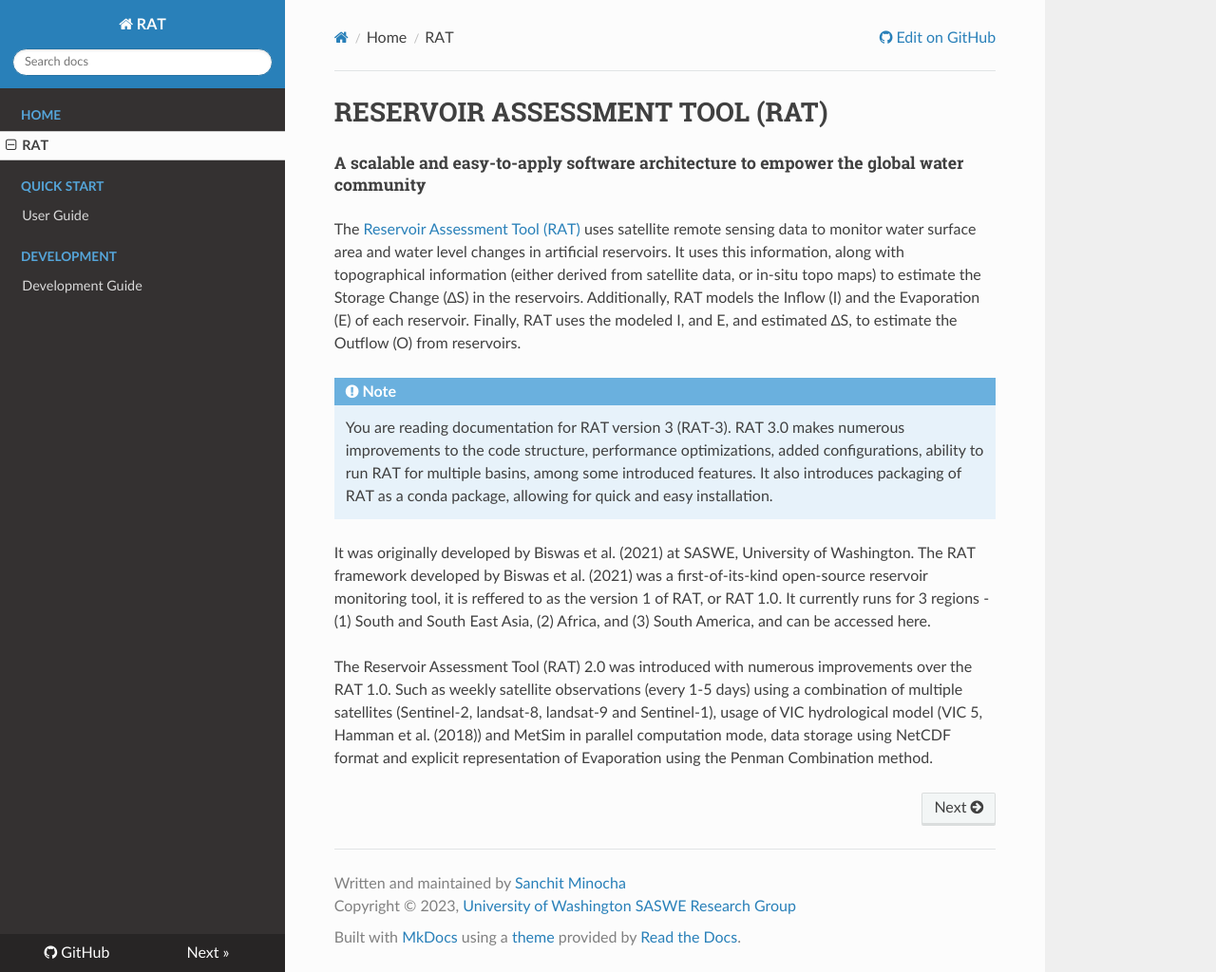
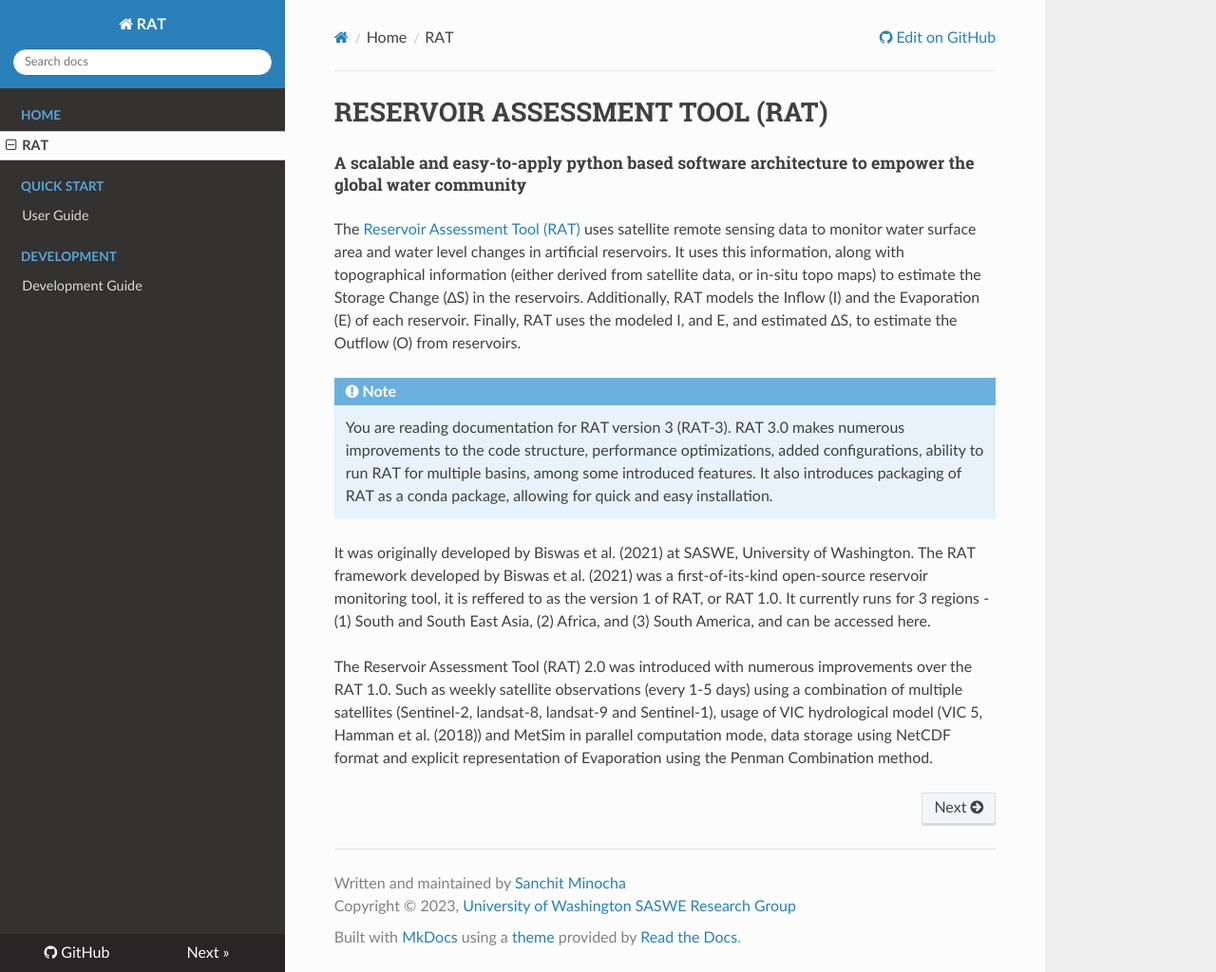
Before and after one commit to UW-SASWE/RAT, an MkDocs documentation site: the page built from docs/index.md, in a window 1280 px wide and 1024 px high. Shown: the whole window at 95% size. Built offline with MkDocs 1.6.1, drawn with Linux system fonts in a browser that asks for light colours; nearby versions of some CDN libraries.

Commit message:
Updated sub-heading in RAT documentation home

```diff
--- a/docs/index.md
+++ b/docs/index.md
@@ -1,6 +1,6 @@
 # RESERVOIR ASSESSMENT TOOL (RAT)
 
-<h5>A scalable and easy-to-apply software architecture to empower the global water community</h5>
+<h5>A scalable and easy-to-apply python based software architecture to empower the global water community</h5>
 
 The [Reservoir Assessment Tool (RAT)](https://depts.washington.edu/saswe/rat) uses satellite remote sensing data to monitor water surface area and water level changes in artificial reservoirs. It uses this information, along with topographical information (either derived from satellite data, or in-situ topo maps) to estimate the Storage Change (∆S) in the reservoirs. Additionally, RAT models the Inflow (I) and the Evaporation (E) of each reservoir. Finally, RAT uses the modeled I, and E, and estimated ∆S, to estimate the Outflow (O) from reservoirs.
 
```
